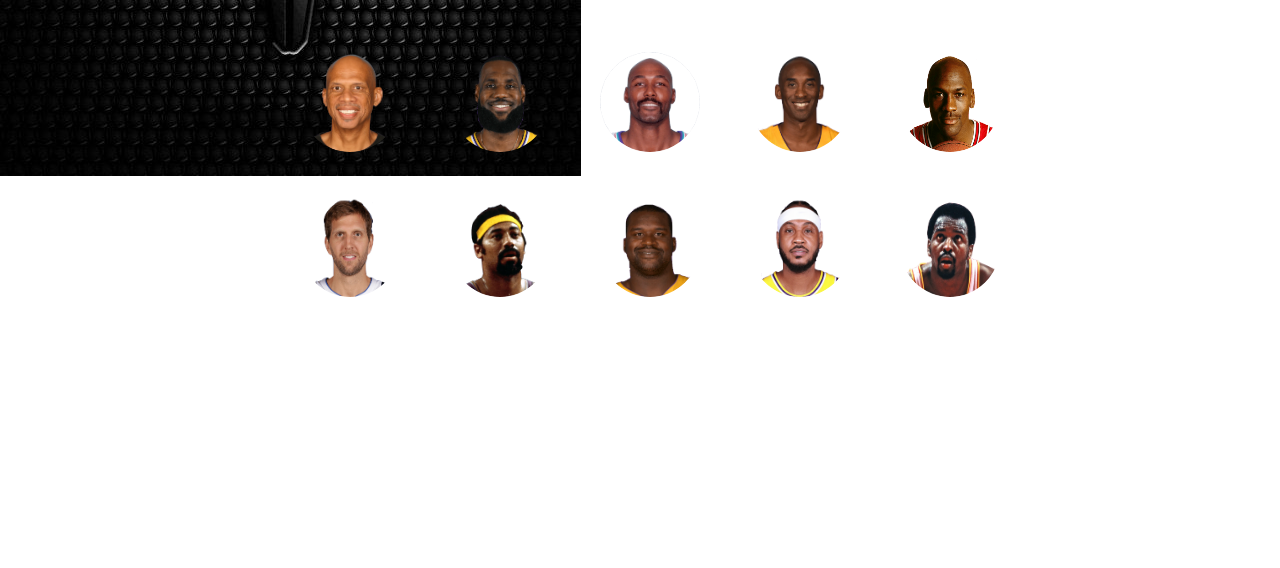
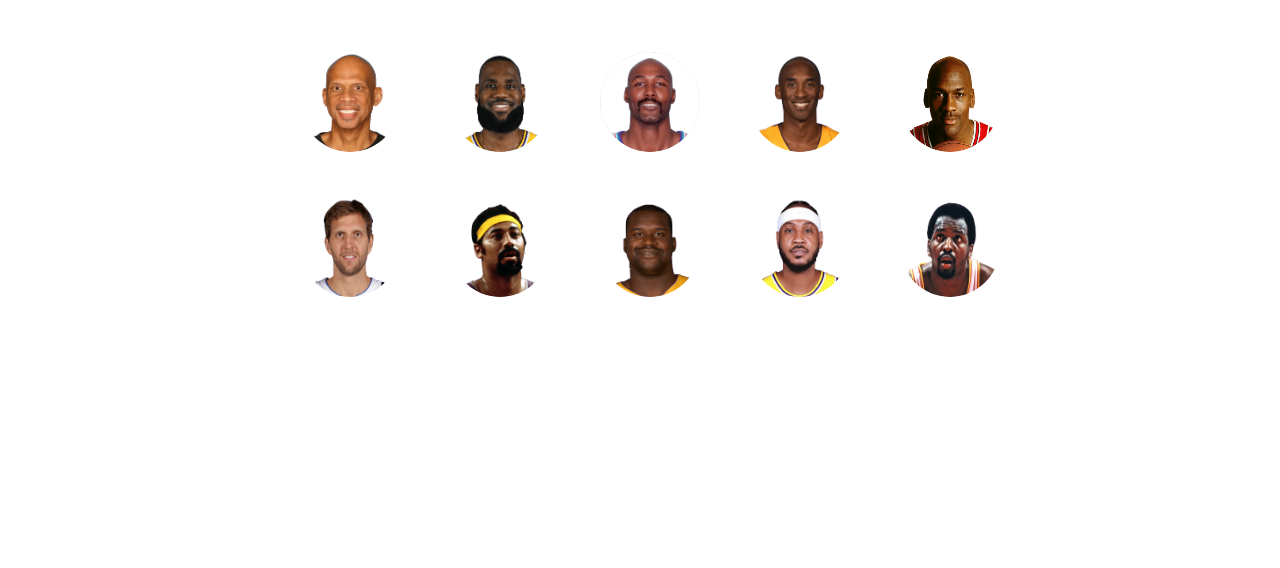
Before and after one commit to dlee131/TheGOAT, a website built with webpack: page index.html in a window 1280 px wide. Shown: the part 232-800 px from the top of the page. Built offline with nearby package versions, Linux system fonts and the light colour scheme.

Commit message:
css background fix

```diff
--- a/src/index.scss
+++ b/src/index.scss
@@ -1,6 +1,6 @@
 body {
-    background-image: url("/assets/Bryantlogo.jpeg");
-    background-repeat: no-repeat;
+    // background-image: url("/assets/Bryantlogo.jpeg");
+    // background-repeat: no-repeat;
     font-family: sans-serif;
 }
 
```
Also changed, not shown: dist/main.css.
